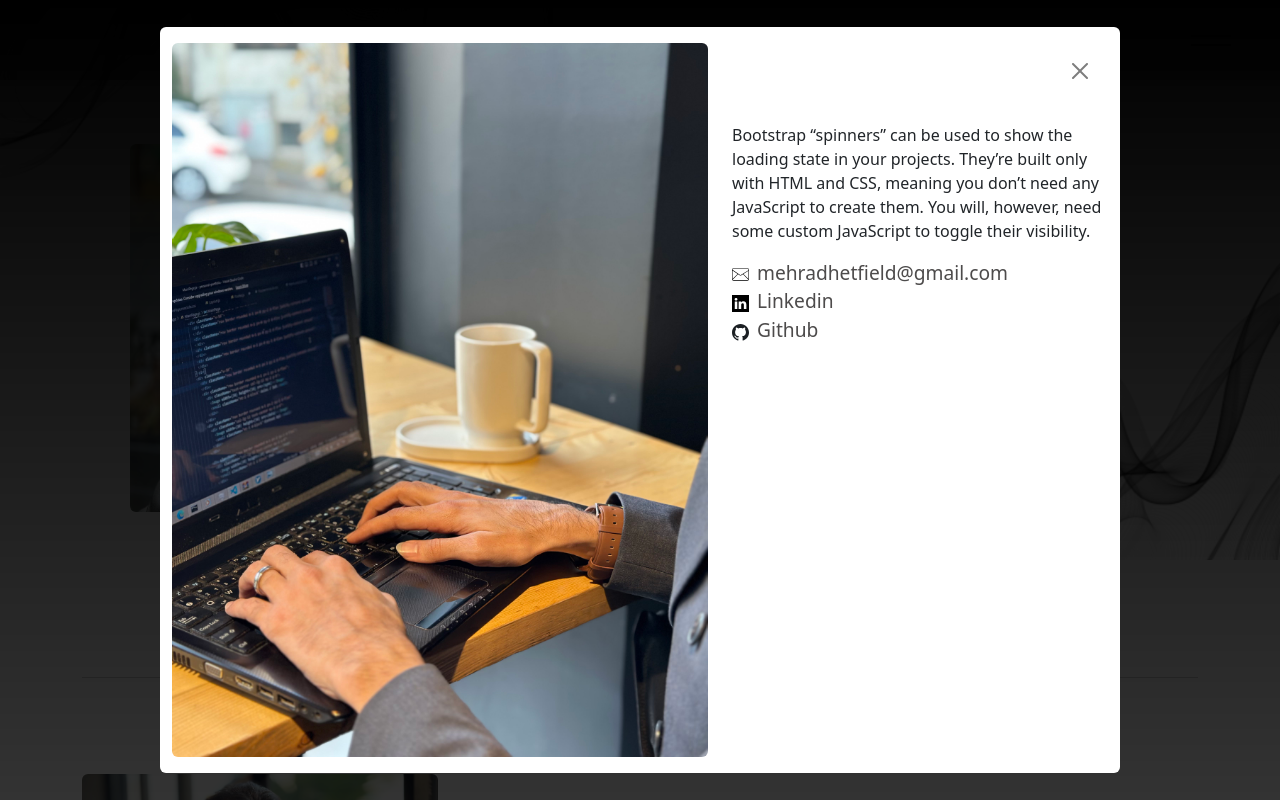
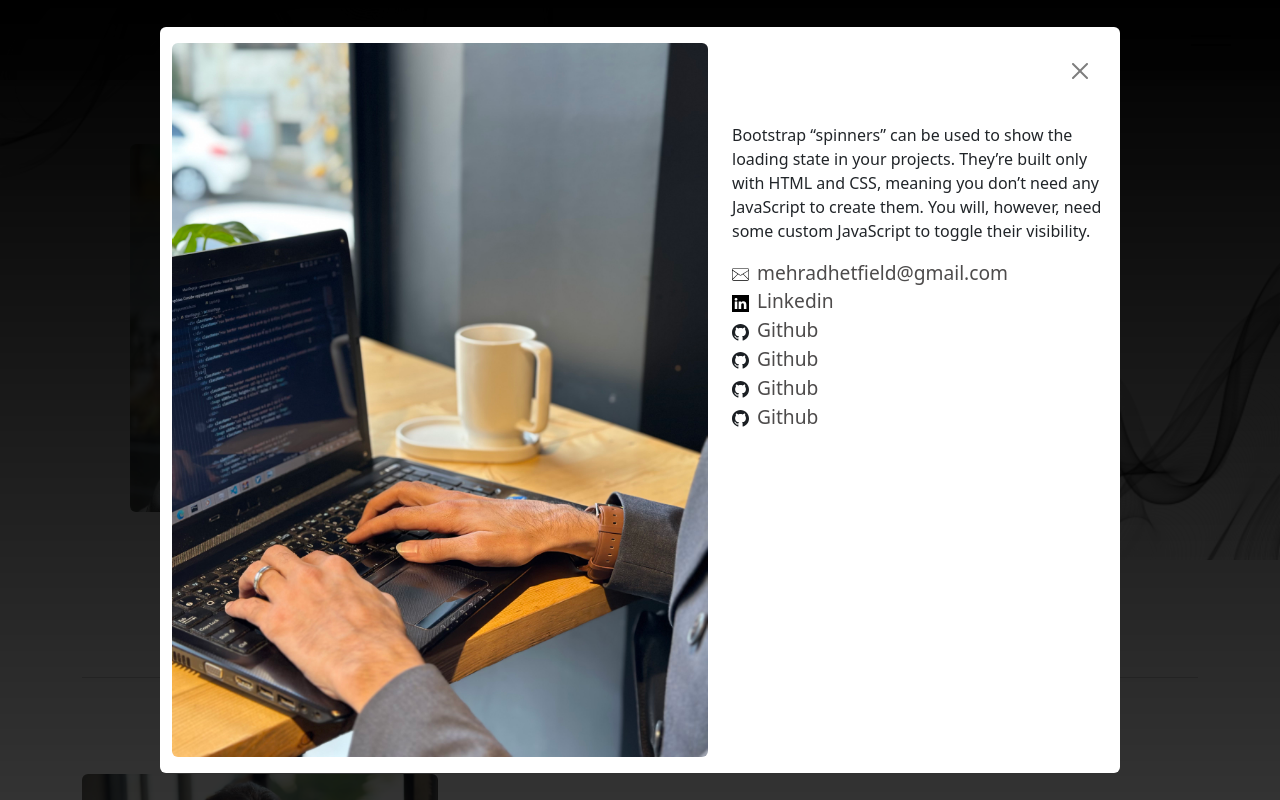
Before and after one commit to MehradKahbazi/personal-website, a Next.js app: page / in a window 1280 px wide. Both pictures are taken after a click on the link "Contact Me". Shown: the top 800 px of the page. Built offline with nearby package versions, Linux system fonts and the light colour scheme.

Commit message:
modal fix

```diff
--- a/src/components/CustomModal/CustomModal.js
+++ b/src/components/CustomModal/CustomModal.js
@@ -102,6 +102,45 @@ const CustomModal = () => {
                     />
                     Github
                   </a>
+                  <a
+                    className={styles.link}
+                    href="https://github.com/MehradKahbazi/"
+                    target="_blank"
+                  >
+                    <Image
+                      src={github}
+                      className="me-2"
+                      height={17}
+                      width={17}
+                    />
+                    Github
+                  </a>
+                  <a
+                    className={styles.link}
+                    href="https://github.com/MehradKahbazi/"
+                    target="_blank"
+                  >
+                    <Image
+                      src={github}
+                      className="me-2"
+                      height={17}
+                      width={17}
+                    />
+                    Github
+                  </a>
+                  <a
+                    className={styles.link}
+                    href="https://github.com/MehradKahbazi/"
+                    target="_blank"
+                  >
+                    <Image
+                      src={github}
+                      className="me-2"
+                      height={17}
+                      width={17}
+                    />
+                    Github
+                  </a>
                 </div>
               </div>
             </div>
```
